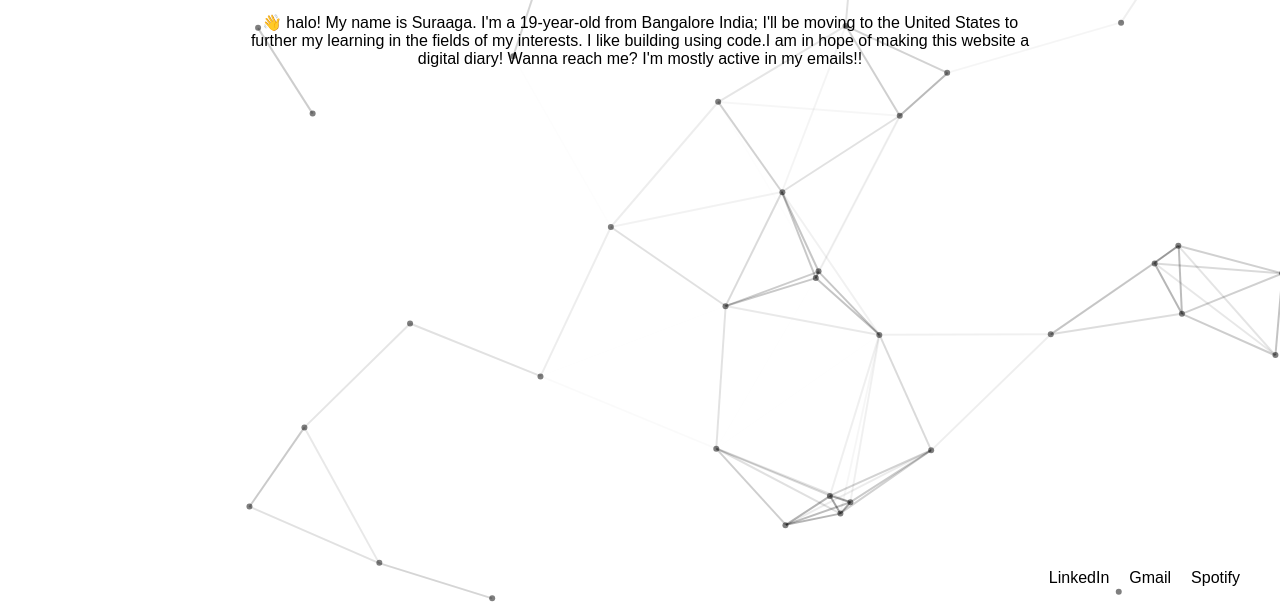
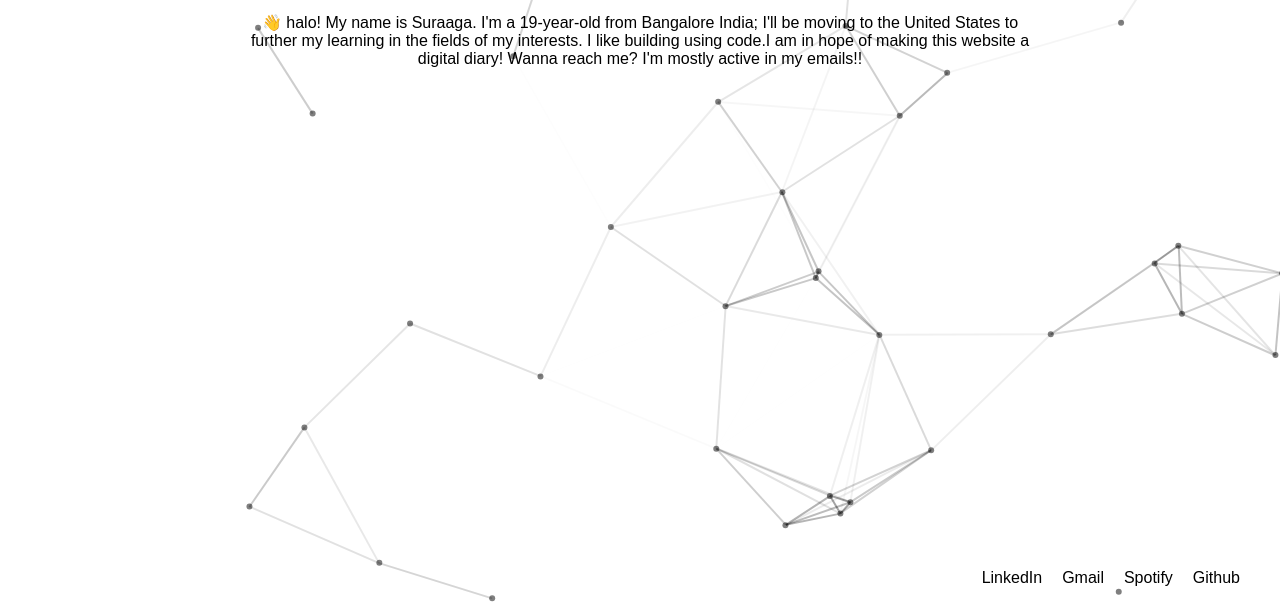
Before and after one commit to Suraaga/Suraaga.github.io, a plain HTML site: page index.html in a window 1280 px wide. Shown: the part 193-800 px from the top of the page. Drawn offline with nearby package versions, Linux system fonts and the light colour scheme; a web font is replaced by a local one.

Commit message:
index.html

```diff
--- a/index.html
+++ b/index.html
@@ -88,6 +88,7 @@
         <div class="icon-container"><a class="icon-text" href="https://www.linkedin.com/in/Suraga-Devraj" target="_blank">LinkedIn</a></div>
         <div class="icon-container"><a class="icon-text" href="mailto:Suraga@codology.org">Gmail</a></div>
         <div class="icon-container"><a class="icon-text" href="https://open.spotify.com/user/316ufery73ddlxrmq76wpobantym?si=p0GC8ZZlRp6rk68h7qlQBw" target="_blank">Spotify</a></div>
+        <div class="icon-container"><a class="icon-text" href="https://github.com/Suraaga">Github </a></div>
     </div>
 
     <div id="particles-js"></div>
```
